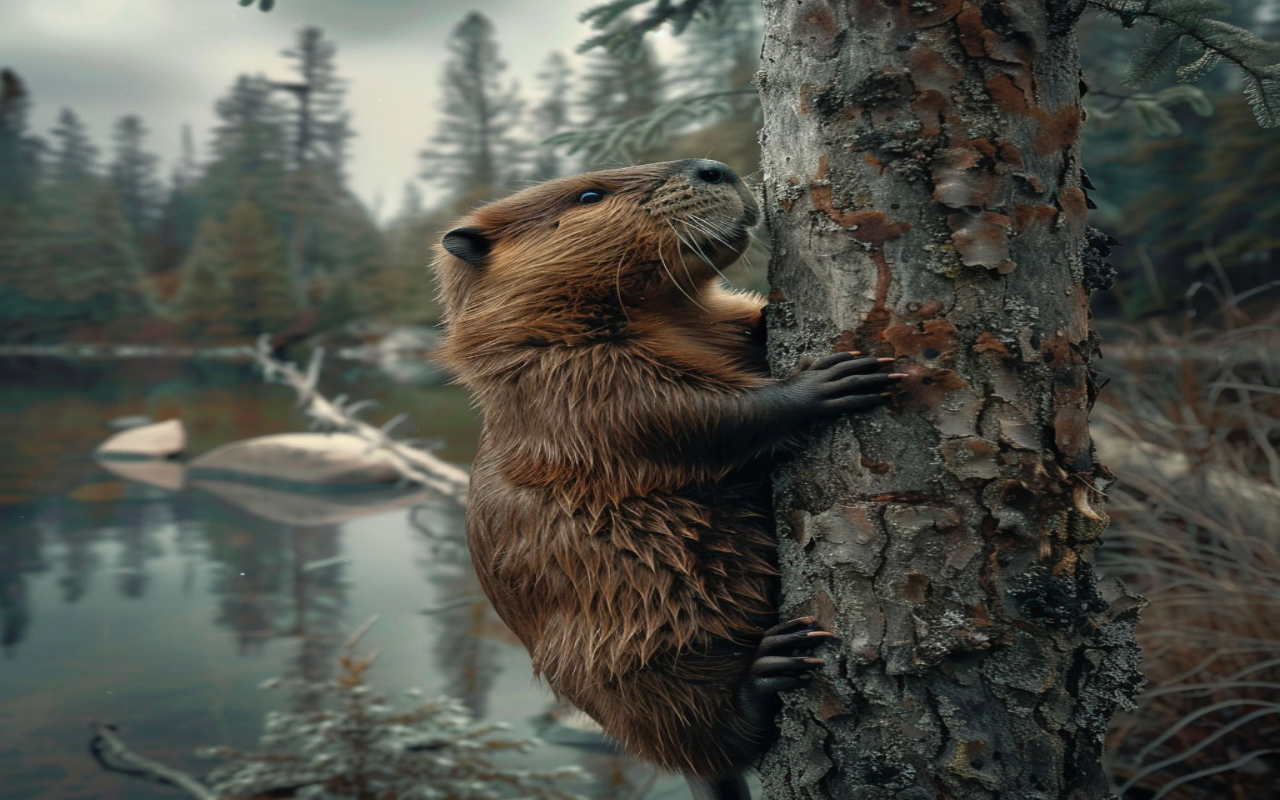
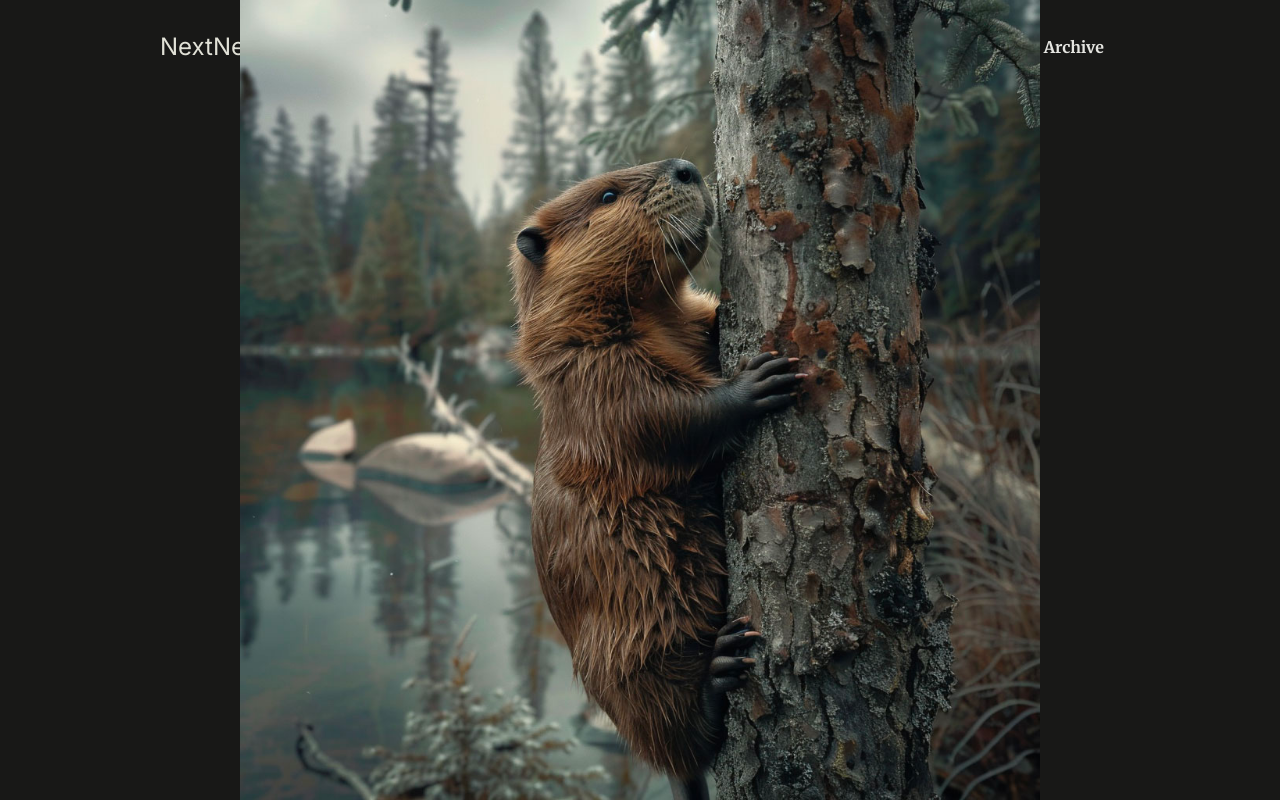
Before and after one commit to ArifEbrahim/next-news, a Next.js app: page /news/beaver-plague/image in a window 1280 px wide. Built offline with nearby package versions, Linux system fonts and the light colour scheme.

Commit message:
added intercepted route

```diff
--- a/app/globals.css
+++ b/app/globals.css
@@ -197,3 +197,13 @@ ul {
   text-align: center;
   margin-top: 3rem;
 }
+
+.fullscreen-image {
+  width: 100%;
+}
+
+.fullscreen-image img {
+  width: 100%;
+  height: 100%;
+  object-fit: contain;
+}
--- /dev/null
+++ b/app/news/[slug]/@modal/default.tsx
@@ -0,0 +1,3 @@
+export default function ModalDefaultPage() {
+  return null
+}
--- /dev/null
+++ b/app/news/layout.tsx
@@ -0,0 +1,17 @@
+import { PropsWithChildren, ReactNode } from 'react'
+
+interface NewsDetailLayoutProps extends PropsWithChildren {
+  modal: ReactNode
+}
+
+export default function NewDetailLayout({
+  children,
+  modal
+}: NewsDetailLayoutProps) {
+  return (
+    <>
+      {modal}
+      {children}
+    </>
+  )
+}
--- a/tsconfig.json
+++ b/tsconfig.json
@@ -22,6 +22,6 @@
       "@/*": ["./*"]
     }
   },
-  "include": ["next-env.d.ts", "**/*.ts", "**/*.tsx", ".next/types/**/*.ts"],
+  "include": ["next-env.d.ts", "**/*.ts", "**/*.tsx", "**/**/*.tsx", ".next/types/**/*.ts"],
   "exclude": ["node_modules"]
 }
```
Also changed, not shown: app/news/[slug]/@modal/(.)image/page.tsx (renamed from app/news/[slug]/(.)image/page.tsx, +6 -5 lines).
